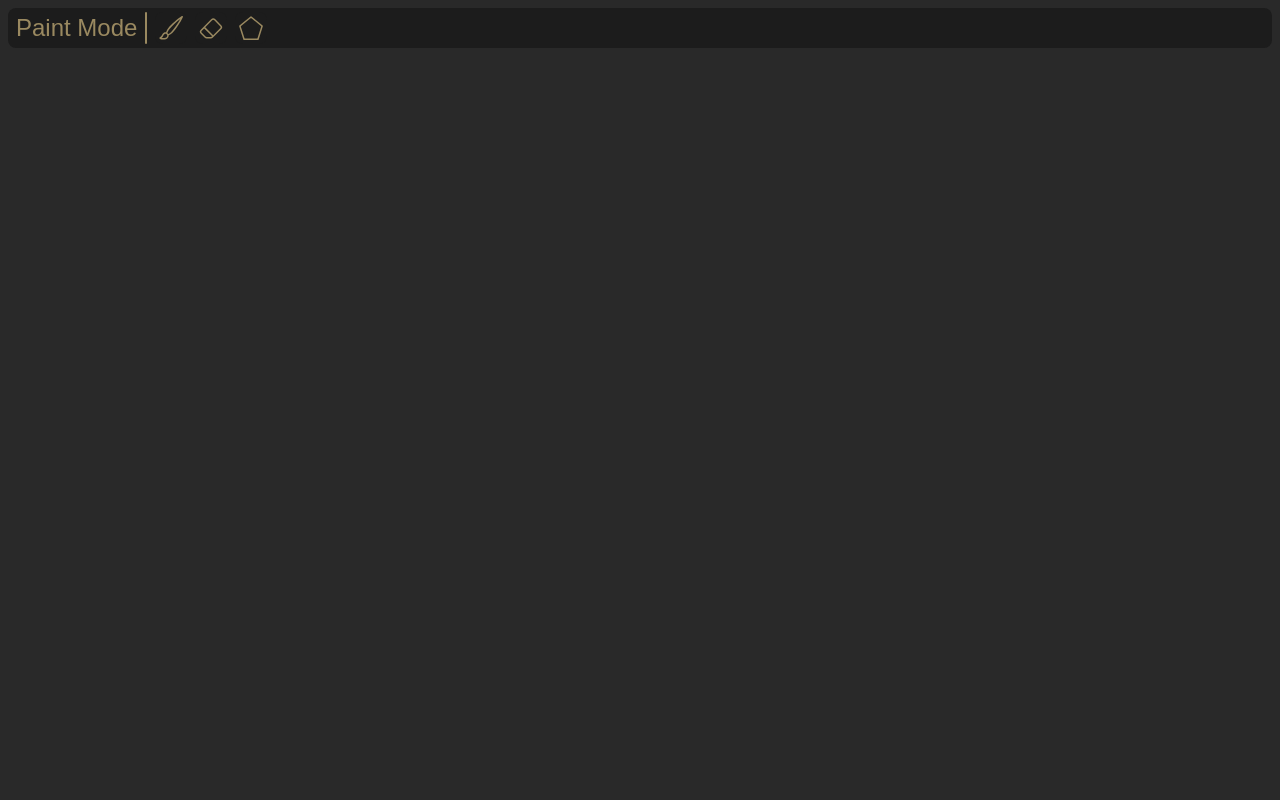
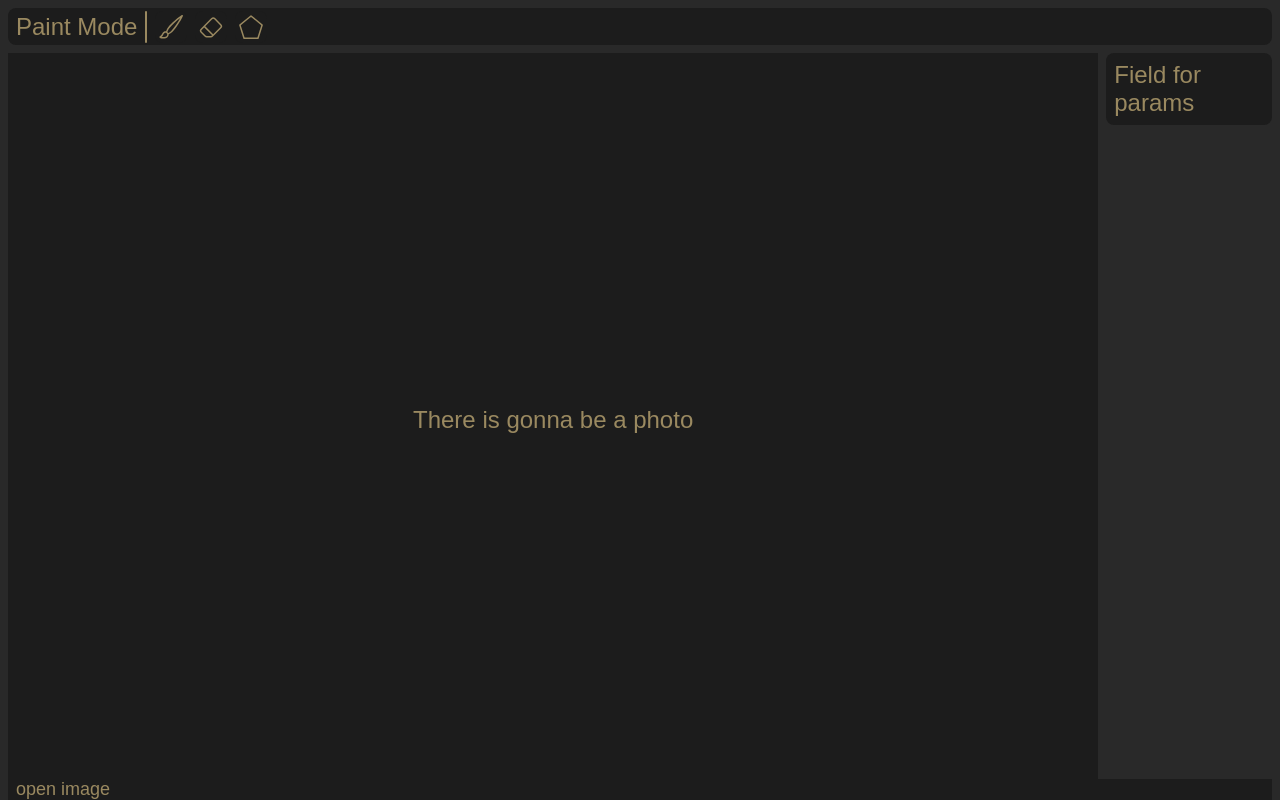
Before and after one commit to sob3r69/Phottilo, a React (Vite) app in the folder front/: page / in a window 1280 px wide. Built offline with nearby package versions, Linux system fonts and the light colour scheme.

Commit message:
created sketch of app layout

```diff
--- /dev/null
+++ b/front/src/App.css
@@ -0,0 +1,43 @@
+.App {
+  font-family: susan, sans-serif;
+  display: flex;
+  height: 100%;
+  flex-direction: column;
+  padding: 8px 8px 0px 8px;
+}
+
+.App-row {
+  display: flex;
+  height: 100%;
+  flex-direction: row;
+  justify-content: space-between;
+}
+
+.image-field {
+  display: flex;
+  align-items: center;
+  justify-content: center;
+  width: 100%;
+  height: 100%;
+  margin-top: 8px;
+  background-color: var(--elementColor);
+}
+
+.parameters-field {
+  height: fit-content;
+  width: 15%;
+  margin-top: 8px;
+  padding: 8px;
+  margin-left: 8px;
+  border-radius: 8px;
+  background-color: var(--elementColor);
+}
+
+.status-bar {
+  width: 100%;
+  margin-top: auto;
+  padding-left: 8px;
+  padding-right: 8px;
+  font-size: 18px;
+  background-color: var(--elementColor);
+}
--- a/front/src/App.tsx
+++ b/front/src/App.tsx
@@ -1,9 +1,15 @@
 import { Toolbox } from './components/Toolbox-bar/Toolbox-container/Toolbox';
+import './App.css';
 
 function App() {
   return (
     <div className="App">
       <Toolbox></Toolbox>
+      <div className="App-row">
+        <div className="image-field">There is gonna be a photo</div>
+        <div className="parameters-field">Field for params</div>
+      </div>
+      <div className="status-bar">open image</div>
     </div>
   );
 }
--- a/front/src/components/Toolbox-bar/Mode-selector/style.css
+++ b/front/src/components/Toolbox-bar/Mode-selector/style.css
@@ -1,5 +1,4 @@
 .dropdown {
-  font-family: susan, sans-serif;
   font-style: normal;
   width: fit-content;
   position: relative;
--- a/front/src/components/Toolbox-bar/Toolbox-container/Toolbox.tsx
+++ b/front/src/components/Toolbox-bar/Toolbox-container/Toolbox.tsx
@@ -6,7 +6,7 @@ import './style.css';
 export function Toolbox() {
   return (
     <div className="toolbox">
-      <EditMode></EditMode>
+      <EditMode />
       <div className="toolbox-separator"></div>
       <ToolButton Icon={BsBrush} />
       <ToolButton Icon={BsEraser} />
--- a/front/src/components/Toolbox-bar/Toolbox-container/style.css
+++ b/front/src/components/Toolbox-bar/Toolbox-container/style.css
@@ -1,11 +1,11 @@
 .toolbox {
   display: flex;
+  flex: 0 1 auto;
   flex-direction: row;
   align-items: center;
   background-color: var(--elementColor);
   width: 100%;
   height: 40px;
-
   border-radius: 8px;
 }
 
--- a/front/src/index.css
+++ b/front/src/index.css
@@ -5,9 +5,20 @@
   --primaryActiveColor: #343027;
 }
 
+* {
+  box-sizing: border-box;
+}
+
+#root {
+  height: 100%;
+}
+
 body {
+  height: 100vh;
+  width: 100vw;
   font-size: 24px;
-  margin: 8px;
+  margin: 0px;
+  padding: 0px;
   background: var(--backgroundColor);
   color: var(--primaryColor);
 }
```
